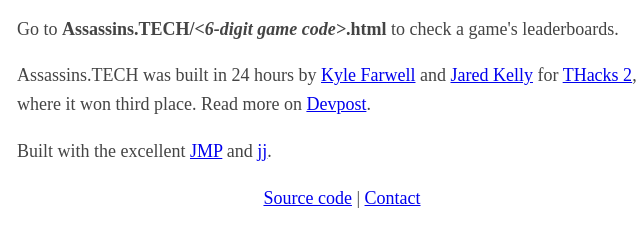
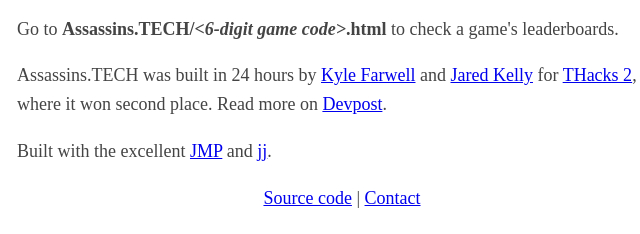
Before and after one commit to kfarwell/assassins.tech, a plain HTML site: page www/index.html in a window 1280 px wide. Shown: the part 398-632 px from the top of the page, 298-938 px from the left. Drawn offline with Linux system fonts and the light colour scheme.

Commit message:
thacks: bumped up to second place

```diff
--- a/www/index.html
+++ b/www/index.html
@@ -61,7 +61,7 @@
 <p>Assassins.TECH is a twist on the classic game <a href="https://en.wikipedia.org/wiki/Assassin_(game)" target="_blank">Assassin</a> using SMS text messaging.</p>
 <p>Text <b>NEW</b> to <b><a href="sms:16477975455" title="+16477975455">+1 (647) 797-KILL</a></b> to start a new game. Text <b>HELP</b> for help.</p>
 <p>Go to <b>Assassins.TECH/<i>&lt;6-digit game code&gt;</i>.html</b> to check a game's leaderboards.</p>
-<p>Assassins.TECH was built in 24 hours by <a href="https://kfarwell.org/" target="_blank">Kyle Farwell</a> and <a href="http://jaredkelly.ca/" target="_blank">Jared Kelly</a> for <a href="http://thacks.tech/" target="_blank">THacks 2</a>, where it won third place. Read more on <a href="https://devpost.com/software/797-kill">Devpost</a>.</p>
+<p>Assassins.TECH was built in 24 hours by <a href="https://kfarwell.org/" target="_blank">Kyle Farwell</a> and <a href="http://jaredkelly.ca/" target="_blank">Jared Kelly</a> for <a href="http://thacks.tech/" target="_blank">THacks 2</a>, where it won second place. Read more on <a href="https://devpost.com/software/797-kill">Devpost</a>.</p>
 <p>Built with the excellent <a href="https://jmp.chat/" target="_blank">JMP</a> and <a href="https://github.com/contyk/jj" target="_blank">jj</a>.</p>
 <p style="text-align: center"><a href="https://github.com/kfarwell/assassins.tech">Source code</a> | <a href="mailto:gelato@vfemail.net">Contact</a></p>
 <br /><p style="text-align: center"><a href="https://gelatolabs.xyz/" target="_blank"><img src="https://gelatolabs.xyz/img/logotext.svg" alt="Gelato Labs" /></a></p>
```
